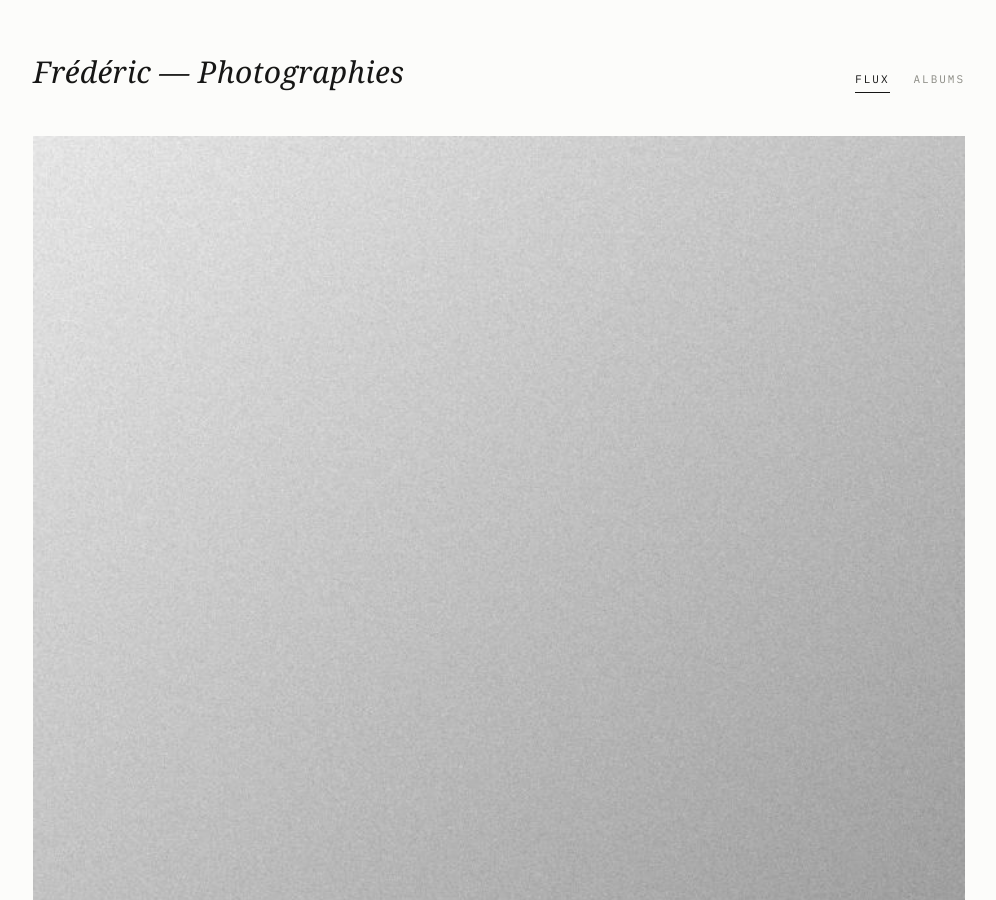
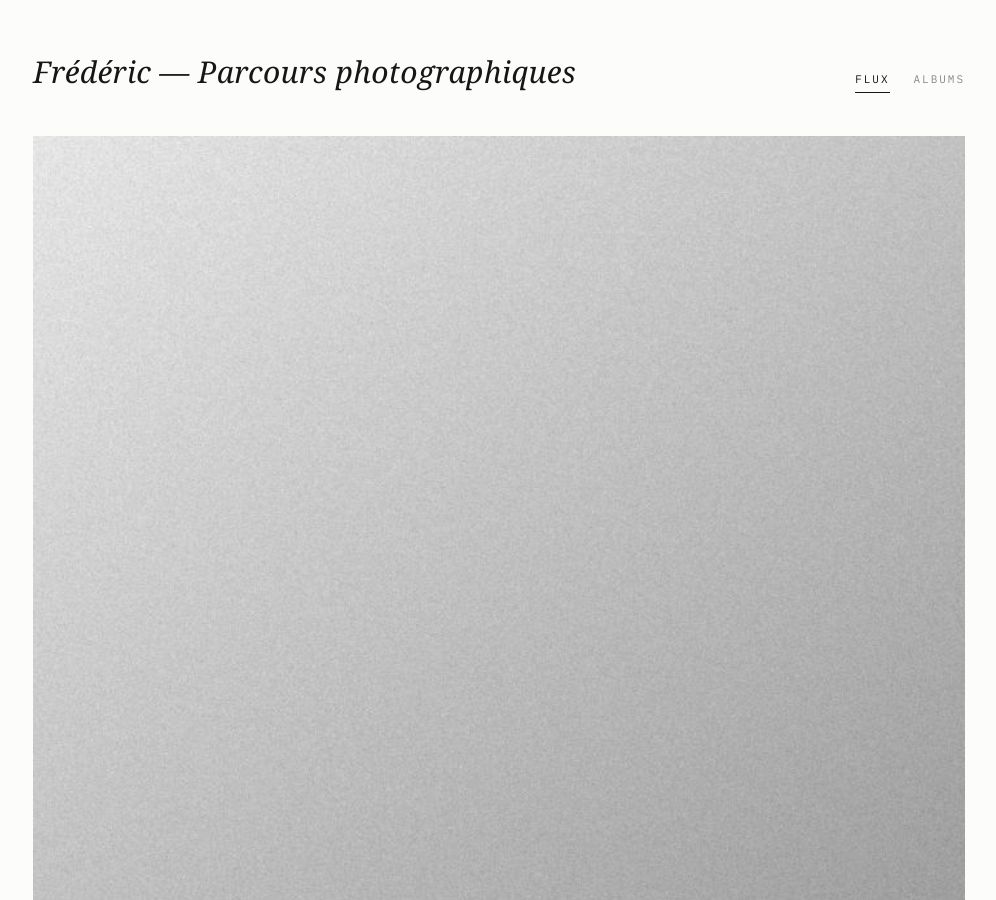
Before and after one commit to record9/record9.github.io, a Jekyll site: the page built from index.html, in a window 1280 px wide and 900 px high. Shown: the whole window, without its empty margins (141-1137 px from the left). Built offline with Jekyll 4.4.1, drawn with Linux system fonts in a browser that asks for light colours; some web fonts are replaced; some of the changed text lies outside the part shown.

Commit message:
Change site title and description
Updated site title and description for clarity.

```diff
--- a/_config.yml
+++ b/_config.yml
@@ -1,6 +1,6 @@
 # Nom du site — modifiez librement cette ligne
-title: Frédéric — Photographies
-description: Galerie photo argentique
+title: Frédéric — Parcours photographiques
+description: Galerie photo argentique et numérique
 
 # Ne pas toucher en dessous de cette ligne
 exclude:
```
